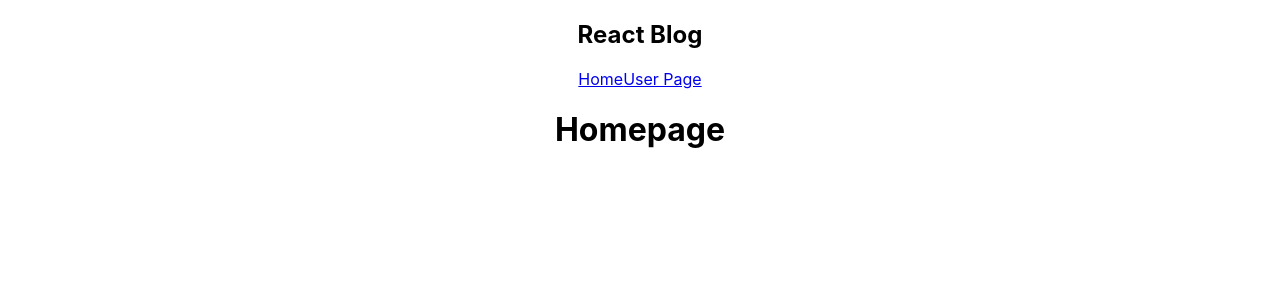
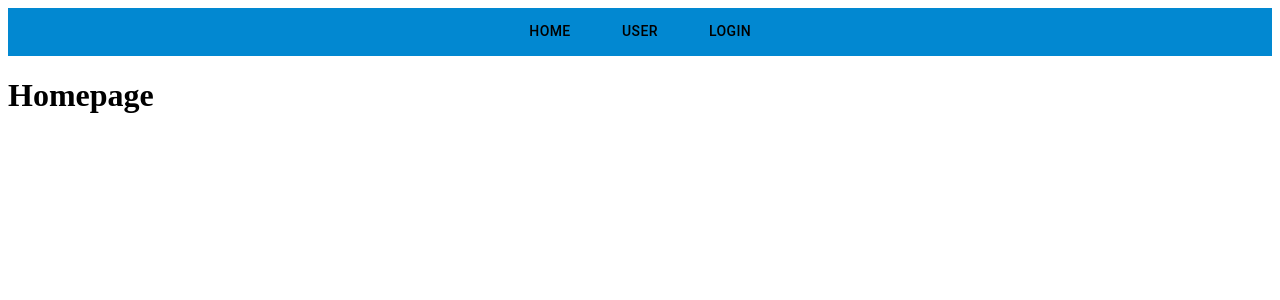
Before and after one commit to AndrewYoung72/react-blog, a React (Create React App) app: page / in a window 1280 px wide. Shown: the top 300 px of the page. Built offline with nearby package versions, Linux system fonts and the light colour scheme.

Commit message:
navbar background color, login and user components

```diff
--- a/package.json
+++ b/package.json
@@ -3,6 +3,10 @@
   "version": "0.1.0",
   "private": true,
   "dependencies": {
+    "@emotion/react": "^11.10.0",
+    "@emotion/styled": "^11.10.0",
+    "@mui/icons-material": "^5.8.4",
+    "@mui/material": "^5.10.0",
     "@testing-library/jest-dom": "^5.16.5",
     "@testing-library/react": "^13.3.0",
     "@testing-library/user-event": "^13.5.0",
--- a/src/App.css
+++ /dev/null
@@ -1,38 +0,0 @@
-.App {
-  text-align: center;
-}
-
-.App-logo {
-  height: 40vmin;
-  pointer-events: none;
-}
-
-@media (prefers-reduced-motion: no-preference) {
-  .App-logo {
-    animation: App-logo-spin infinite 20s linear;
-  }
-}
-
-.App-header {
-  background-color: #282c34;
-  min-height: 100vh;
-  display: flex;
-  flex-direction: column;
-  align-items: center;
-  justify-content: center;
-  font-size: calc(10px + 2vmin);
-  color: white;
-}
-
-.App-link {
-  color: #61dafb;
-}
-
-@keyframes App-logo-spin {
-  from {
-    transform: rotate(0deg);
-  }
-  to {
-    transform: rotate(360deg);
-  }
-}
--- a/src/App.js
+++ b/src/App.js
@@ -1,15 +1,33 @@
-import './App.css';
-import Navbar from './pages/Navbar';
-import Home from './pages/Home';
+import React, { useState } from "react";
+import Home from "./pages/Home";
+import Navbar from "./pages/Navbar";
+import User from "./pages/User";
+import Login from "./pages/Login";
+import { Box } from "@mui/material";
+
 
 function App() {
+  const [currentPage, setCurrentPage] = useState("Home");
+
+  // This method is checking to see what the value of `currentPage` is. Depending on the value of currentPage, we return the corresponding component to render.
+  const renderPage = () => {
+    if (currentPage === "Home") {
+      return <Home />;
+    }
+    if (currentPage === "User") {
+      return <User />;
+    }
+    return <Login />;
+  };
+
+  const handlePageChange = (page) => setCurrentPage(page);
 
   return (
     <div className="App">
-      <Navbar />
-      <div className="content">
-        <Home />
-      </div>
+      <Box bgcolor="info.main" sx={{}}>
+      <Navbar currentPage={currentPage} handlePageChange={handlePageChange} />
+      </Box>
+      <div className="content">{renderPage()}</div>
     </div>
   );
 }
--- a/src/index.css
+++ /dev/null
@@ -1,13 +0,0 @@
-body {
-  margin: 0;
-  font-family: -apple-system, BlinkMacSystemFont, 'Segoe UI', 'Roboto', 'Oxygen',
-    'Ubuntu', 'Cantarell', 'Fira Sans', 'Droid Sans', 'Helvetica Neue',
-    sans-serif;
-  -webkit-font-smoothing: antialiased;
-  -moz-osx-font-smoothing: grayscale;
-}
-
-code {
-  font-family: source-code-pro, Menlo, Monaco, Consolas, 'Courier New',
-    monospace;
-}
--- a/src/index.js
+++ b/src/index.js
@@ -1,6 +1,5 @@
 import React from 'react';
 import ReactDOM from 'react-dom/client';
-import './index.css';
 import App from './App';
 
 const root = ReactDOM.createRoot(document.getElementById('root'));
--- a/src/pages/Navbar.js
+++ b/src/pages/Navbar.js
@@ -1,15 +1,18 @@
 // import React, { useState, useEffect } from "react";
+import {Tabs, Tab} from "@mui/material"
+
 
 
 
 export default function Navbar() {
+
+
+
   return(
-   <nav>
-    <h1>React Blog</h1>
-    <div>
-      <a href="/">Home</a>
-      <a href="/User">User Page</a>
-    </div>
-   </nav>
+    <Tabs textColor="blueGrey"centered>
+  <Tab label="Home" />
+  <Tab label="User" />
+  <Tab label="LogIn" />
+</Tabs>
   );
 }
```
Also changed, not shown: src/pages/Login.js (added), src/pages/User.js (added), 1 other file (tests, documents, lock files or other folders).
